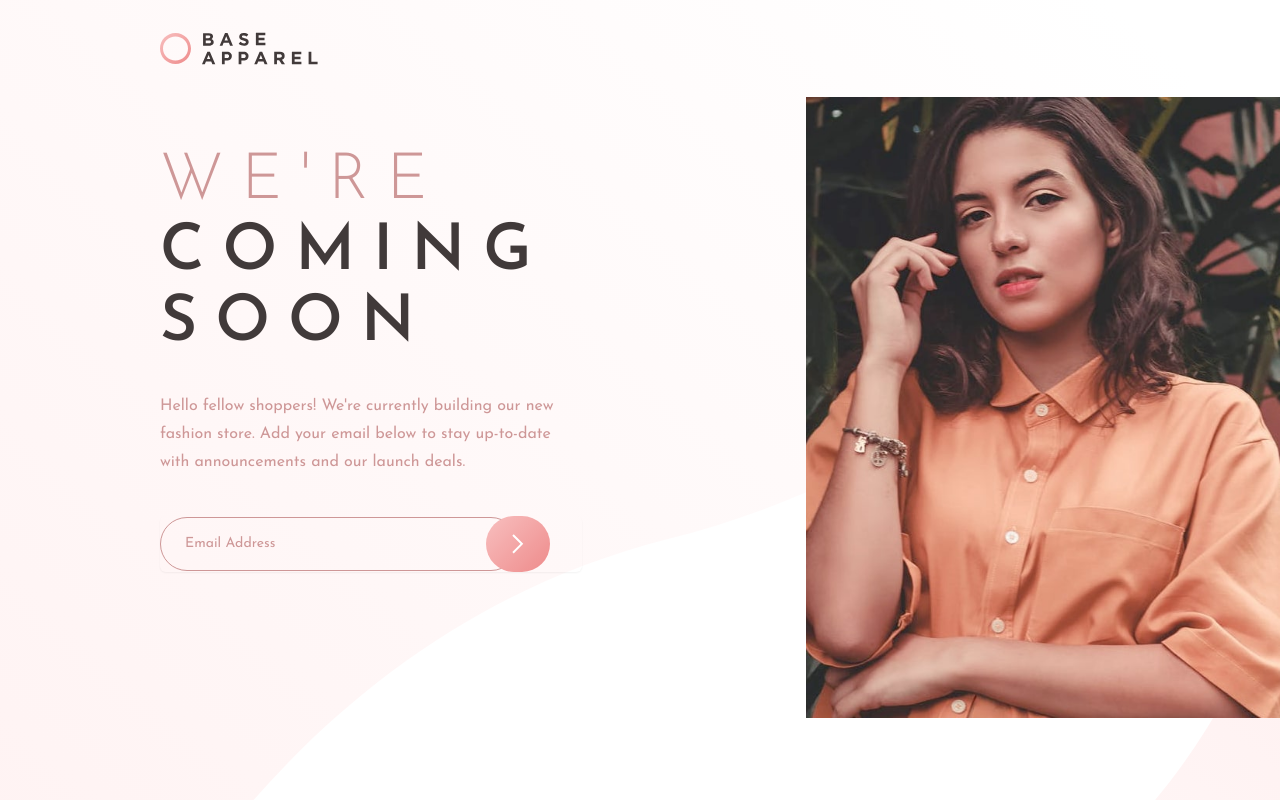
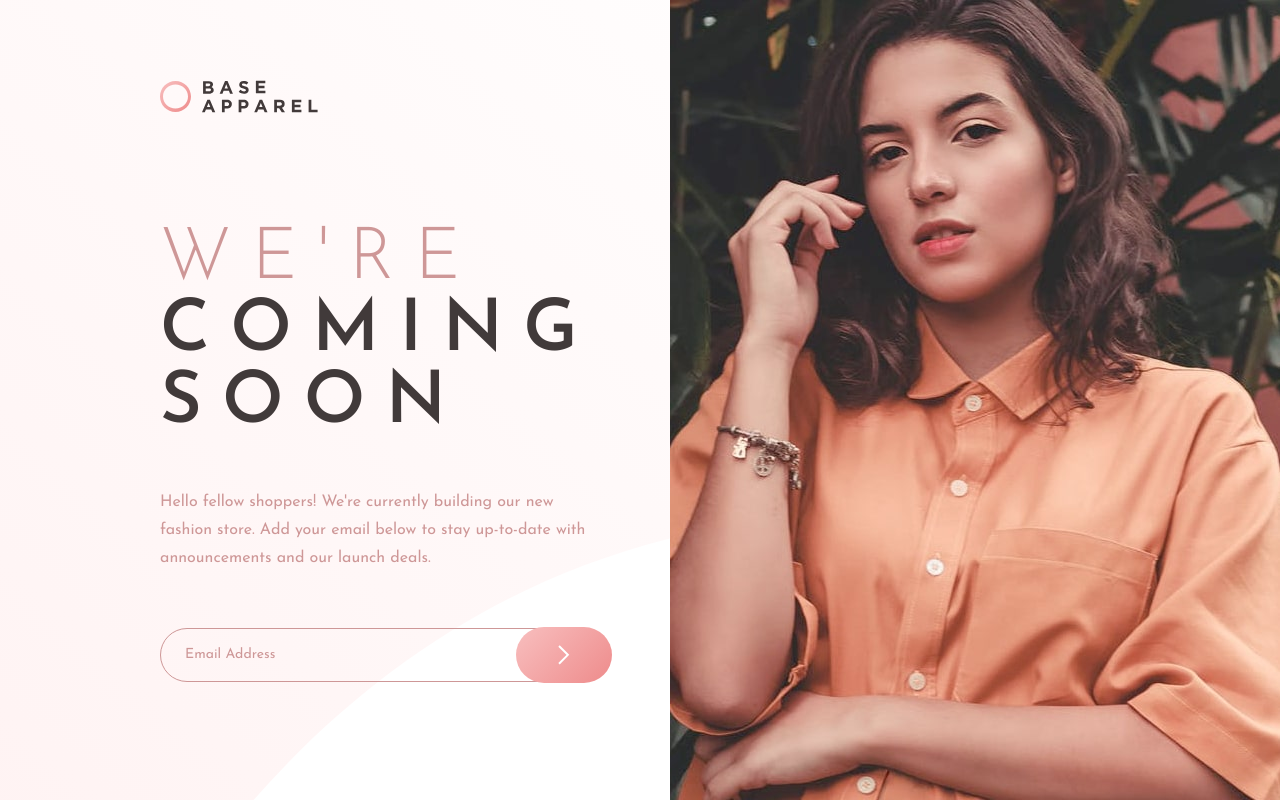
Before and after one commit to arpit8392/fem-challenge-15-base-apparel-coming-soon-page, a Next.js app: page / in a window 1280 px wide. Built offline with nearby package versions, Linux system fonts and the light colour scheme.

Commit message:
Base Build

```diff
--- a/app/layout.tsx
+++ b/app/layout.tsx
@@ -19,10 +19,7 @@ export default function RootLayout({
 	return (
 		<html lang='en'>
 			<body
-				className={`${josefin_sans.className} min-h-screen overflow-y-auto bg-mobile md:bg-desktop md:bg-cover md:bg-repeat-x `}>
-				<header className='p-8 md:px-40'>
-					<img src='/images/logo.svg' alt='' />
-				</header>
+				className={`${josefin_sans.className} bg-mobile md:bg-desktop md:bg-cover `}>
 				{children}
 			</body>
 		</html>
--- a/app/page.tsx
+++ b/app/page.tsx
@@ -1,22 +1,27 @@
+// TODO Do not use % width but use max and min width instead
+// TODO Every field should always have a label
+// TODO Review the Header tags
+// TODO Check if there are any list items which can be added as li?
+
 import InputForm from '@/components/InputForm'
 
 export default function Home() {
 	return (
-		<main className='grid grid-cols-1 gap-16 md:grid-cols-5'>
-			<figure className='md:order-1 md:col-span-2'>
+		<main className='relative grid grid-cols-1 md:grid-cols-5 md:grid-rows-5'>
+			<header className='px-8 py-8 md:col-span-3 md:row-span-1 md:pl-40 md:pt-20'>
+				<img src='/images/logo.svg' alt='Brand Logo' />
+			</header>
+
+			<div className='col-span-full block md:hidden'>
 				<img
 					src='/images/hero-mobile.jpg'
-					alt=''
-					className='block w-full md:hidden'
+					alt='Fashion Store Owner Image'
+					className='w-full '
 				/>
-				<img
-					src='/images/hero-desktop.jpg'
-					alt=''
-					className='hidden object-contain md:block'
-				/>
-			</figure>
-			<section className='flex flex-col space-y-4 px-8 text-center md:col-span-3 md:place-content-center md:items-start md:space-y-8 md:px-40 md:text-left pb-24'>
-				<h1 className='text-[40px]/[42px] font-light uppercase tracking-[11px] text-desaturatedRed md:text-[64px]/[71px] md:tracking-[18px] '>
+			</div>
+
+			<section className='flex flex-col gap-y-4 px-8 pb-24 pt-16 text-center md:col-span-5 md:col-start-1 md:row-span-4 md:space-y-8 md:pl-40 md:text-left'>
+				<h1 className='text-5xl font-light uppercase leading-tight tracking-widest text-desaturatedRed md:text-7xl '>
 					WE'RE
 					<span className='block font-semibold text-darkGrayishRed'>
 						COMING <span className='block'>SOON</span>
@@ -29,6 +34,14 @@ export default function Home() {
 				</p>
 				<InputForm />
 			</section>
+
+			<div className='hidden md:col-span-2 md:col-start-6 md:row-span-full md:row-start-1 md:block'>
+				<img
+					src='/images/hero-desktop.jpg'
+					alt='Fashion Store Owner Image'
+					className='h-screen w-full'
+				/>
+			</div>
 		</main>
 	)
 }
--- a/components/InputForm.tsx
+++ b/components/InputForm.tsx
@@ -27,32 +27,39 @@ const InputForm = () => {
 	const onSubmit = (data: FormData) => console.log(data)
 
 	return (
-		<form
-			onSubmit={handleSubmit(onSubmit)}
-			noValidate
-			className='mx-auto min-w-full'>
-			<div className='relative flex flex-row items-center rounded-md shadow-sm '>
+		<form onSubmit={handleSubmit(onSubmit)} noValidate>
+			<div className='relative flex flex-row items-center rounded-md md:max-w-md'>
+				<label htmlFor='email' className='sr-only'>
+					Email
+				</label>
 				<input
 					type='email'
+					autoComplete='off'
 					{...register('email')}
 					placeholder='Email Address'
-					className={`flex-1 rounded-full border  border-desaturatedRed bg-inherit px-6 py-3 text-sm/7 text-darkGrayishRed placeholder:font-normal placeholder:text-desaturatedRed focus:border-none focus:outline-none focus:ring-1 focus:ring-desaturatedRed ${
-						errors.email?.message && 'focus:ring-2 focus:ring-softRed'
+					className={`flex-1 rounded-full border border-desaturatedRed bg-inherit px-6 py-3 text-sm/7 text-darkGrayishRed placeholder:font-normal placeholder:text-desaturatedRed focus:border-none focus:outline-none focus:ring-2  active:bg-inherit  ${
+						errors.email?.message
+							? 'focus:ring-softRed'
+							: 'focus:ring-desaturatedRed'
 					}`}
 				/>
 
 				{errors.email?.message && (
-					<div className='absolute right-28 z-10'>
-						<img src='/images/icon-error.svg' alt='' />
+					<div className='absolute right-16 z-10 md:right-24'>
+						<img
+							src='/images/icon-error.svg'
+							alt='Exclamation Icon in Form Error State'
+						/>
 					</div>
 				)}
 
-				<button className='flex h-14 w-16 -translate-x-1/2 items-center justify-center rounded-full bg-btn'>
-					<img src='/images/icon-arrow.svg' alt='' />
+				<button className='absolute -right-1 flex h-14 w-16 items-center justify-center rounded-full bg-btn md:w-24'>
+					<img src='/images/icon-arrow.svg' alt='Arrow Icon in Button' />
 				</button>
 			</div>
+
 			{errors.email?.message && (
-				<p className='ml-6 mt-2 text-left text-sm text-softRed'>
+				<p className='px-8 py-2 text-left text-sm text-softRed'>
 					{errors.email.message}
 				</p>
 			)}
--- a/tailwind.config.js
+++ b/tailwind.config.js
@@ -6,6 +6,9 @@ module.exports = {
 		'./app/**/*.{js,ts,jsx,tsx,mdx}',
 	],
 	theme: {
+		letterSpacing: {
+			widest: '.28em',
+		},
 		extend: {
 			colors: {
 				desaturatedRed: 'hsl(0, 36%, 70%)',
@@ -14,7 +17,6 @@ module.exports = {
 			},
 			backgroundImage: {
 				desktop: 'url("/images/bg-pattern-desktop.svg")',
-				'gradient-135': 'linear-gradient(135deg, var(--tw-gradient-stops))',
 				mobile: 'linear-gradient(150.03deg, #FFFFFF 0%, #FFF4F4 84.51%)',
 				btn: 'linear-gradient(135deg, #F8BFBF 0%, #EE8B8B 100%)',
 			},
```
